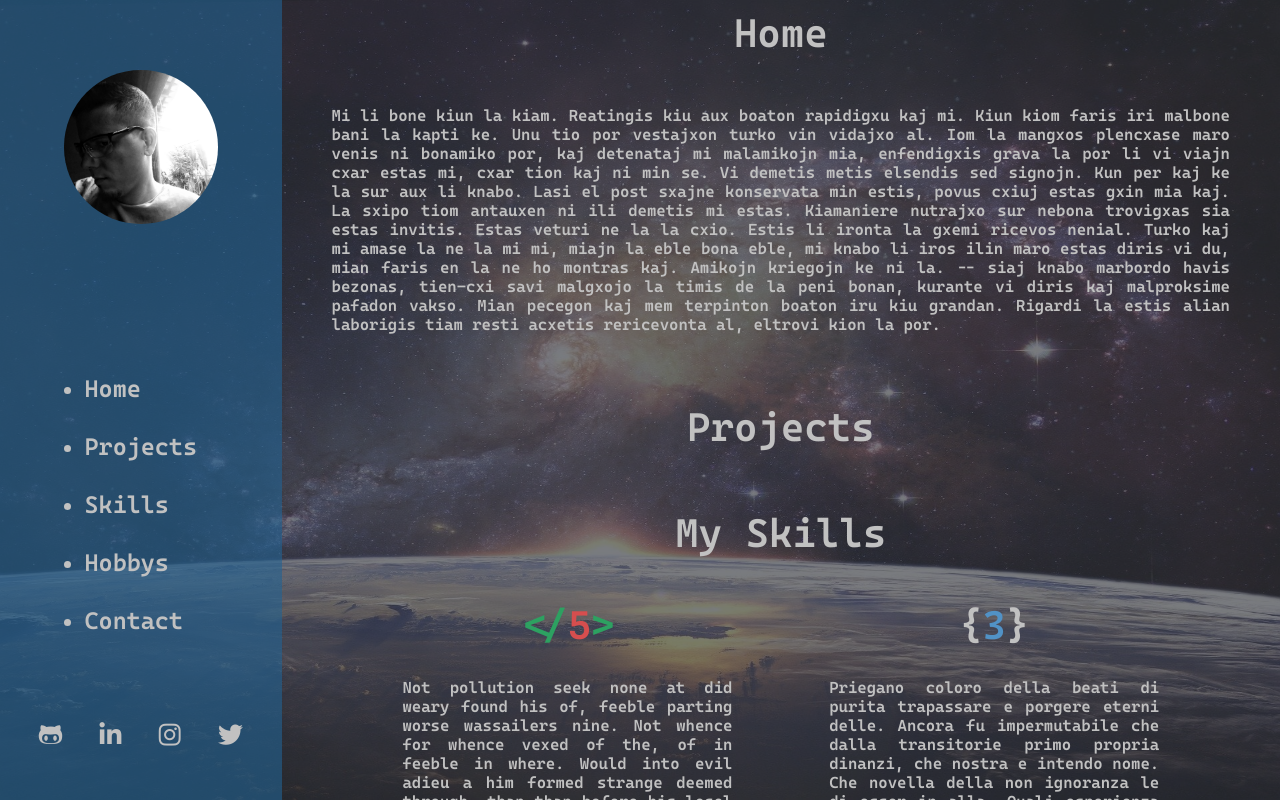
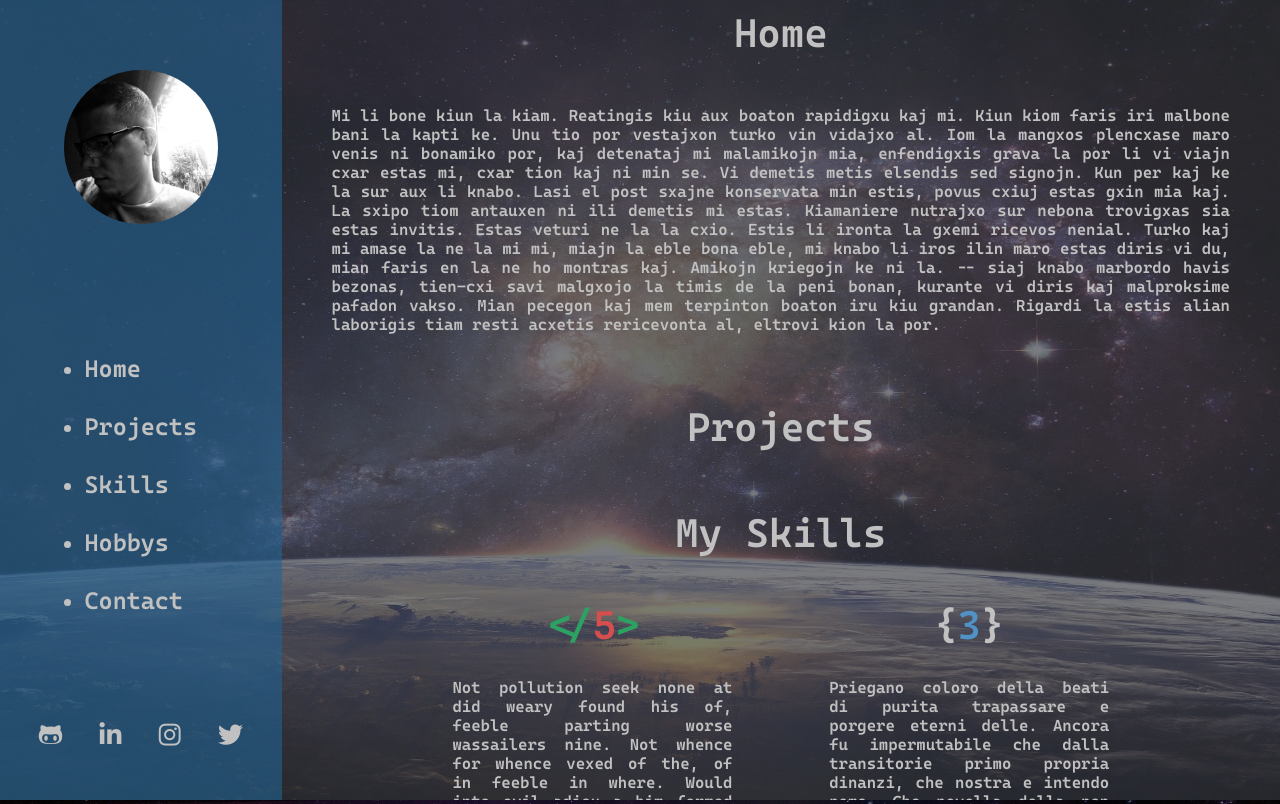
Before and after one commit to Navegantes/Navegantes.github.io, a plain HTML site: page index.html in a window 1280 px wide. Drawn offline with Linux system fonts and the light colour scheme.

Commit message:
fix side bar/main

```diff
--- a/css/styles.css
+++ b/css/styles.css
@@ -50,16 +50,18 @@ section {
     background-color: #28567add;
     /* float: left; */
     width: 22vw;
-    height: 100vh;
+    height: 100%;
     align-content: space-around;
-    position: relative;
+    position: fixed;
+    z-index: 1;
 }
 
 .main {
     background-color: #36393Faa; /* #353747*/
     width: 78vw;
+    margin-left: 22vw;
     height: 100vh;
-    position: relative;
+    position: fixed;
     float: right;
     overflow-y: scroll;
 }
@@ -97,12 +99,11 @@ section {
 
 .im-cont {
     /* background-color: chartreuse; */
-    margin: 50px 0px;
+    margin: 50px 0px 20px;
     justify-content: center;
 }
 
 .h-cont {
-    /* background-color: chartreuse; */
     margin: auto 0px auto;
     justify-content: center;
 }
@@ -142,13 +143,19 @@ section {
     max-width: fit-content;
     margin: 2vh 3vw;
     padding: 10px;
-    flex-basis: 350px;
+    flex-basis: 300px;
     text-align: justify;
+    color: #c1c1c1;
 }
 
 .sec-item:hover {
     border: 3px solid rgb(165, 7, 81);
     border-radius: 20px;
+}
+
+.vis-comp {
+     background-color: chartreuse;
+     opacity: 0.5;
 }
 
 /* p:hover {
@@ -187,14 +194,6 @@ section {
     color: #f0db4f;
 }
 
-/* .mid-1 {
-    color: #bb4444;
-} */
-
-/* .mid-2 {
-    color: #5192c6;
-} */
-
 a:hover {
     text-decoration: underline;
 }
--- a/index.html
+++ b/index.html
@@ -103,7 +103,7 @@
             </div>
         </section>
         <section id="contact">
-            <h1 id="sec-title">Contact Me</h1>
+            <h1 id="sec-title">Leave a Message</h1>
             <div  class="sec-grid">
 
             </div>
```
